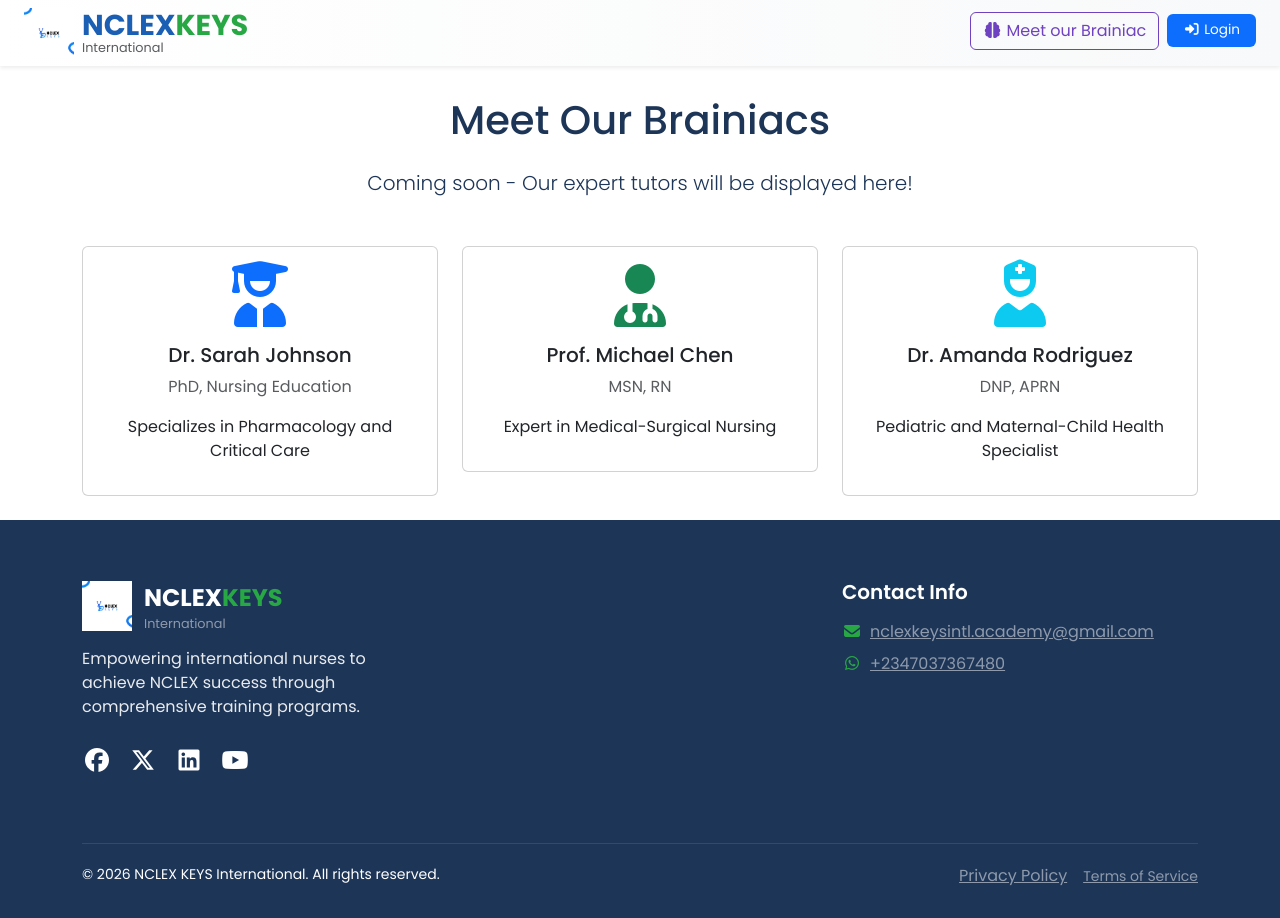
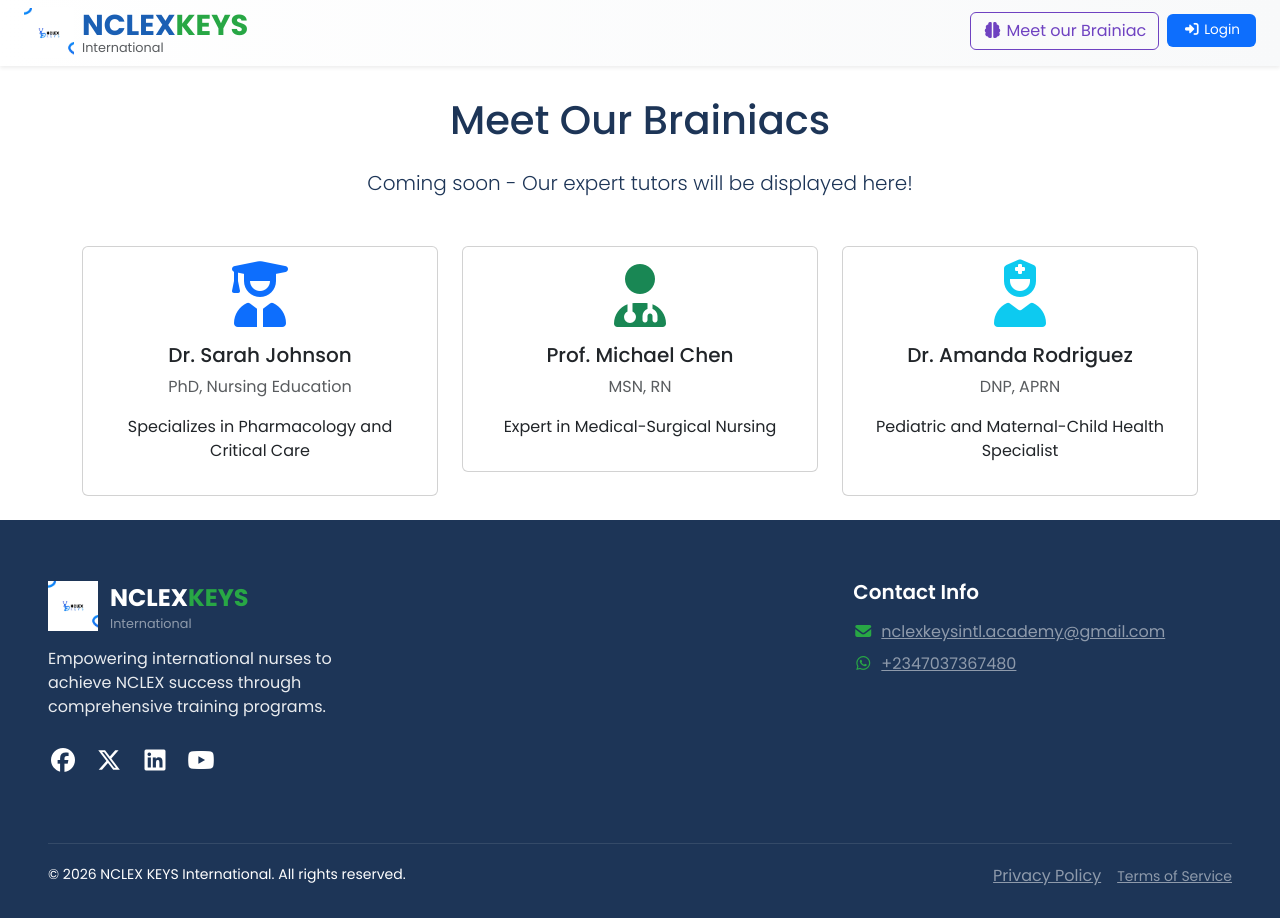
Before and after one commit to Layo-DamzD/Nclex-Keys-International, a React (Vite) app in the folder client/: page /brainiac in a window 1280 px wide. Built offline with nearby package versions, Linux system fonts and the light colour scheme; no server answers.

Commit message:
fixed footer issue

```diff
--- a/client/src/components/Footer.jsx
+++ b/client/src/components/Footer.jsx
@@ -57,7 +57,7 @@ const Footer = ({ content = {} }) => {
         padding: '60px 0 30px',
       }}
     >
-      <div className="container">
+      <div className="container-fluid px-4 px-md-5">
         <div className="row">
           {/* BRAND SECTION */}
           <div className="col-lg-5 mb-4">
--- a/client/src/components/Testimonials.jsx
+++ b/client/src/components/Testimonials.jsx
@@ -62,8 +62,8 @@ const Testimonials = ({ content = {} }) => {
           <div className="carousel-inner">
             {testimonials.map((testimonial, index) => (
               <div key={testimonial.id || index} className={`carousel-item ${index === 0 ? 'active' : ''}`}>
-                <div className={`row justify-content-center ${testimonial.imageOnly ? 'mx-0' : ''}`}>
-                  <div className={testimonial.imageOnly ? 'col-12 px-0' : 'col-md-8'}>
+                <div className="row justify-content-center">
+                  <div className="col-md-8">
                     {testimonial.imageOnly && (testimonial.imageUrl || testimonial.avatar) ? (
                       <div
                         className="testimonial-card testimonial-card-image-only"
```
